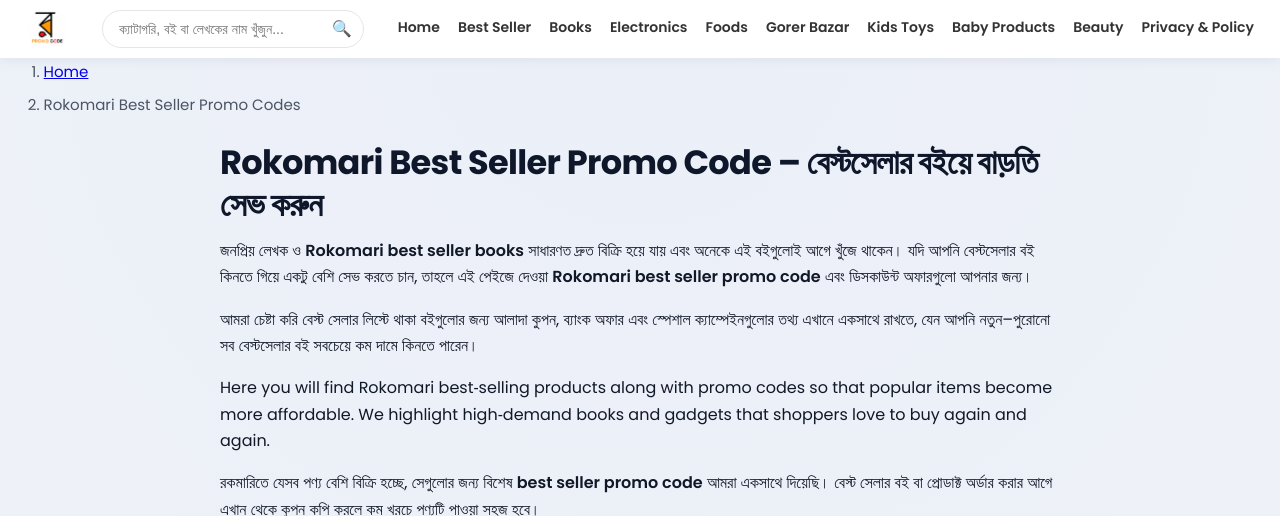
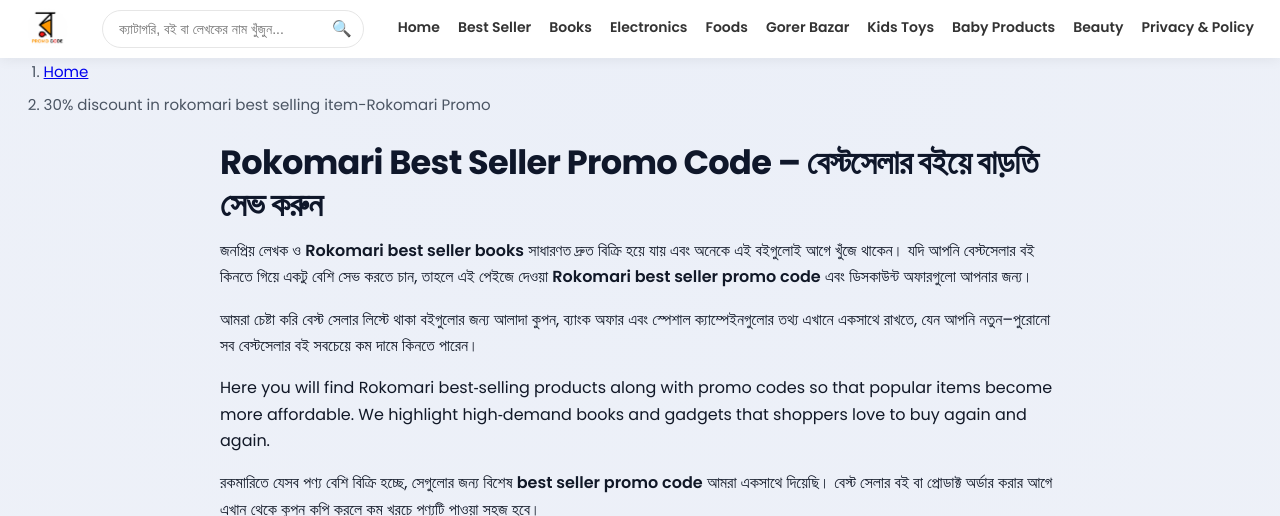
Before and after one commit to RokomariPromoCode/rokomaripromocode.github.io, a Jekyll site: the page built from best-seller.md, in a window 1280 px wide and 900 px high, cut to the strip 0-516 px from the top of the window. Built offline with Jekyll 4.4.1, drawn with Linux system fonts in a browser that asks for light colours.

Commit message:
Update best-seller.md

```diff
--- a/best-seller.md
+++ b/best-seller.md
@@ -1,8 +1,8 @@
 ---
 layout: default
-title: "Rokomari Best Seller Promo Codes"
+title: "30% discount in rokomari best selling item-Rokomari Promo"
 permalink: /rokomari-best-seller/
-description: "Rokomari best seller promo code দিয়ে জনপ্রিয় ও বেস্টসেলার বইগুলো কম দামে কিনুন।"
+description: "Rokomari best seller promo code দিয়ে জনপ্রিয় ও বেস্টসেলিং প্রোডাক্ট/বই গুলো কম দামে কিনুন।"
 keywords:
   - rokomari best seller promo code
   - rokomari best seller books
```
